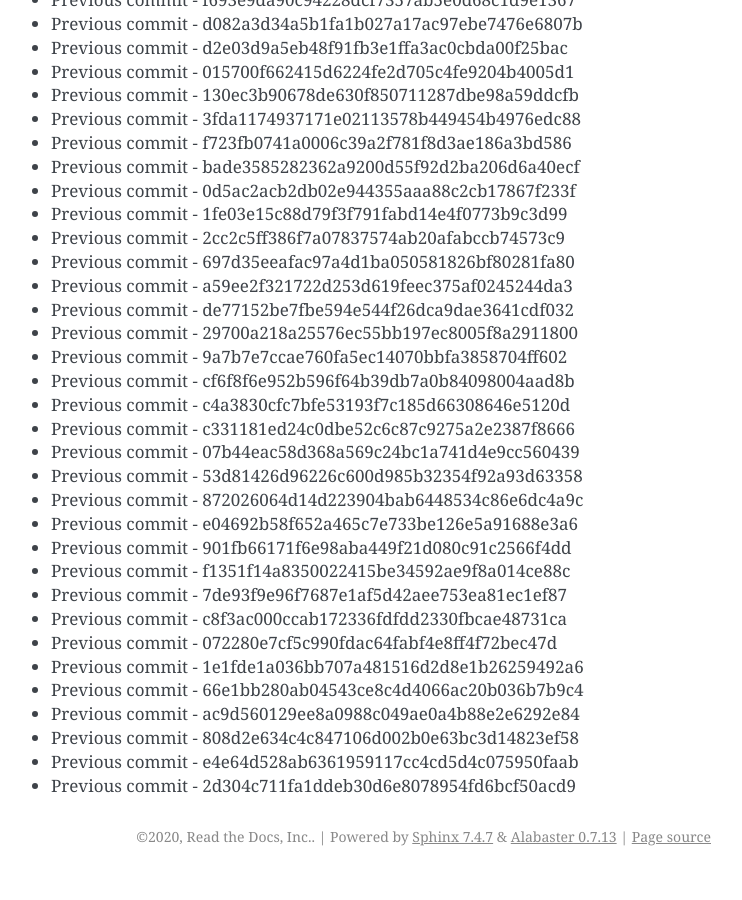
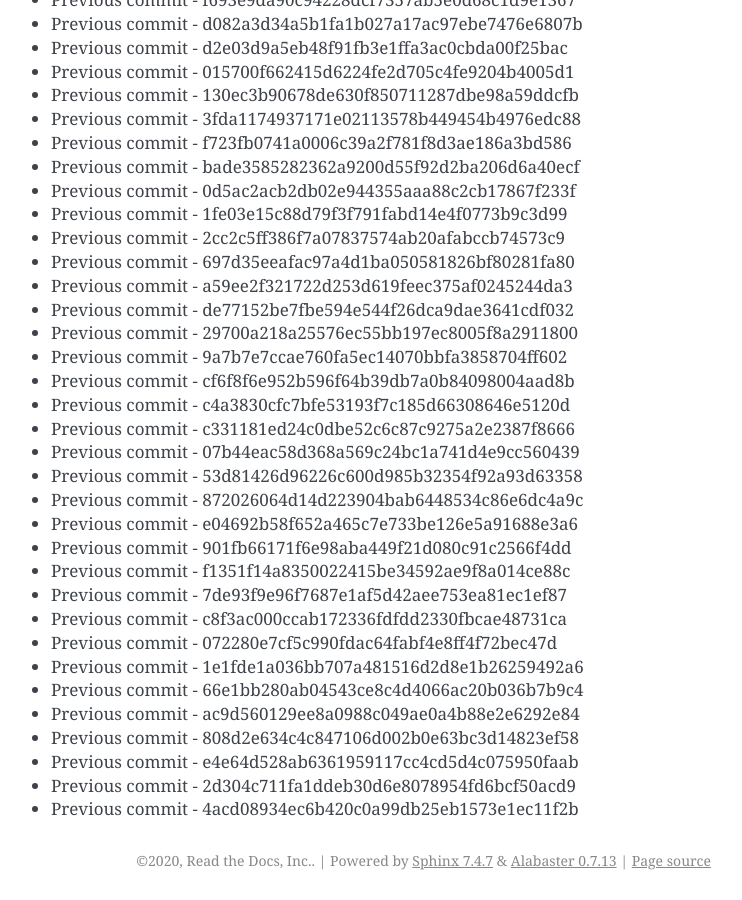
Before and after one commit to readthedocs/rtd-git-stresstest, a Sphinx documentation site: the page built from docs/updates.rst, in a window 1280 px wide and 900 px high, scrolled down 38064 px. Shown: the whole window, without its empty margins (399-1141 px from the left). Built offline with Sphinx 7.4.7, drawn with Linux system fonts in a browser that asks for light colours; before the commit the page ends 38940 px from its top, so only the background shows below that.

Commit message:
Generating commit from previous: 4acd08934ec6b420c0a99db25eb1573e1ec11f2b

```diff
--- a/docs/updates.rst
+++ b/docs/updates.rst
@@ -1631,3 +1631,4 @@ It can be tested for any performance characteristics.
 * Previous commit - 808d2e634c4c847106d002b0e63bc3d14823ef58
 * Previous commit - e4e64d528ab6361959117cc4cd5d4c075950faab
 * Previous commit - 2d304c711fa1ddeb30d6e8078954fd6bcf50acd9
+* Previous commit - 4acd08934ec6b420c0a99db25eb1573e1ec11f2b
```
